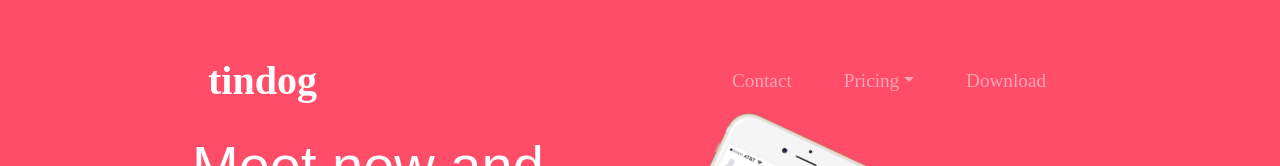
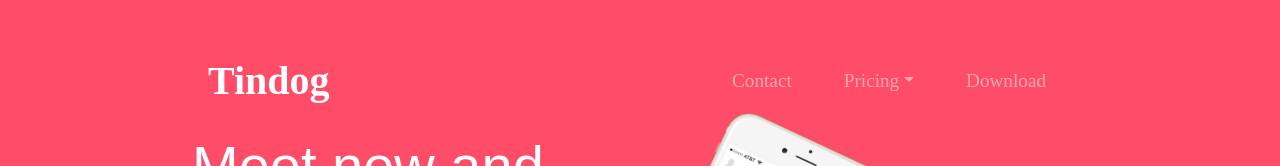
Before and after one commit to opas1216/Udemy_TinDog-Start-master, a plain HTML site: page index.html in a window 1280 px wide. Shown: the top 166 px of the page. Drawn offline with nearby package versions, Linux system fonts and the light colour scheme.

Commit message:
sync the last update to git

```diff
--- a/index.html
+++ b/index.html
@@ -31,7 +31,7 @@
     <div class="container-fluid">
       <!-- Nav Bar -->
       <nav class="navbar navbar-expand-lg navbar-dark">
-        <a class="navbar-brand">tindog</a>
+        <a class="navbar-brand">Tindog</a>
         <button class="navbar-toggler" type="button" data-toggle="collapse" data-target="#navbarTogglerDemo02" aria-controls="navbarTogglerDemo02" aria-expanded="false" aria-label="Toggle navigation">
           <span class="navbar-toggler-icon"></span>
         </button>
```
